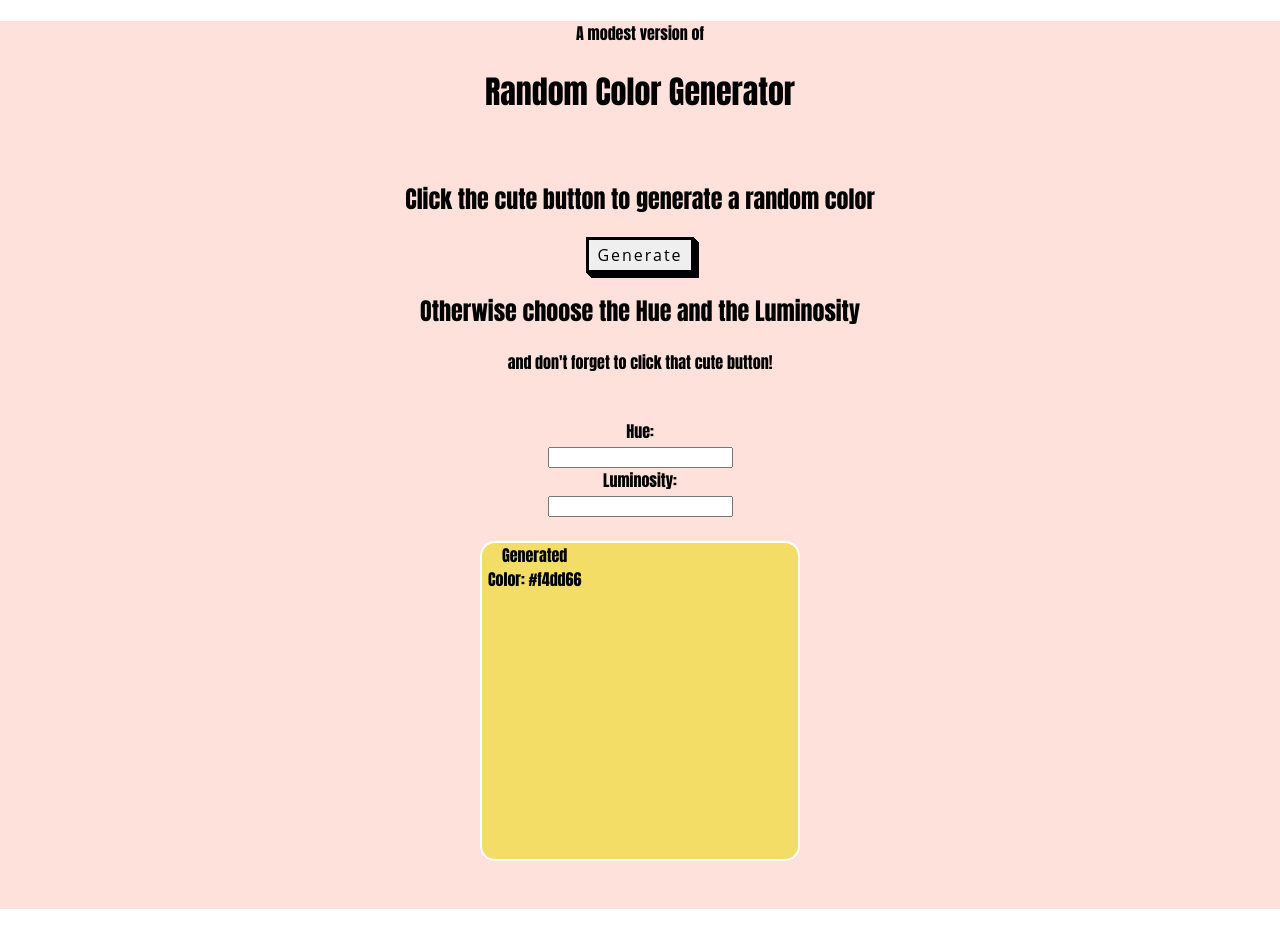
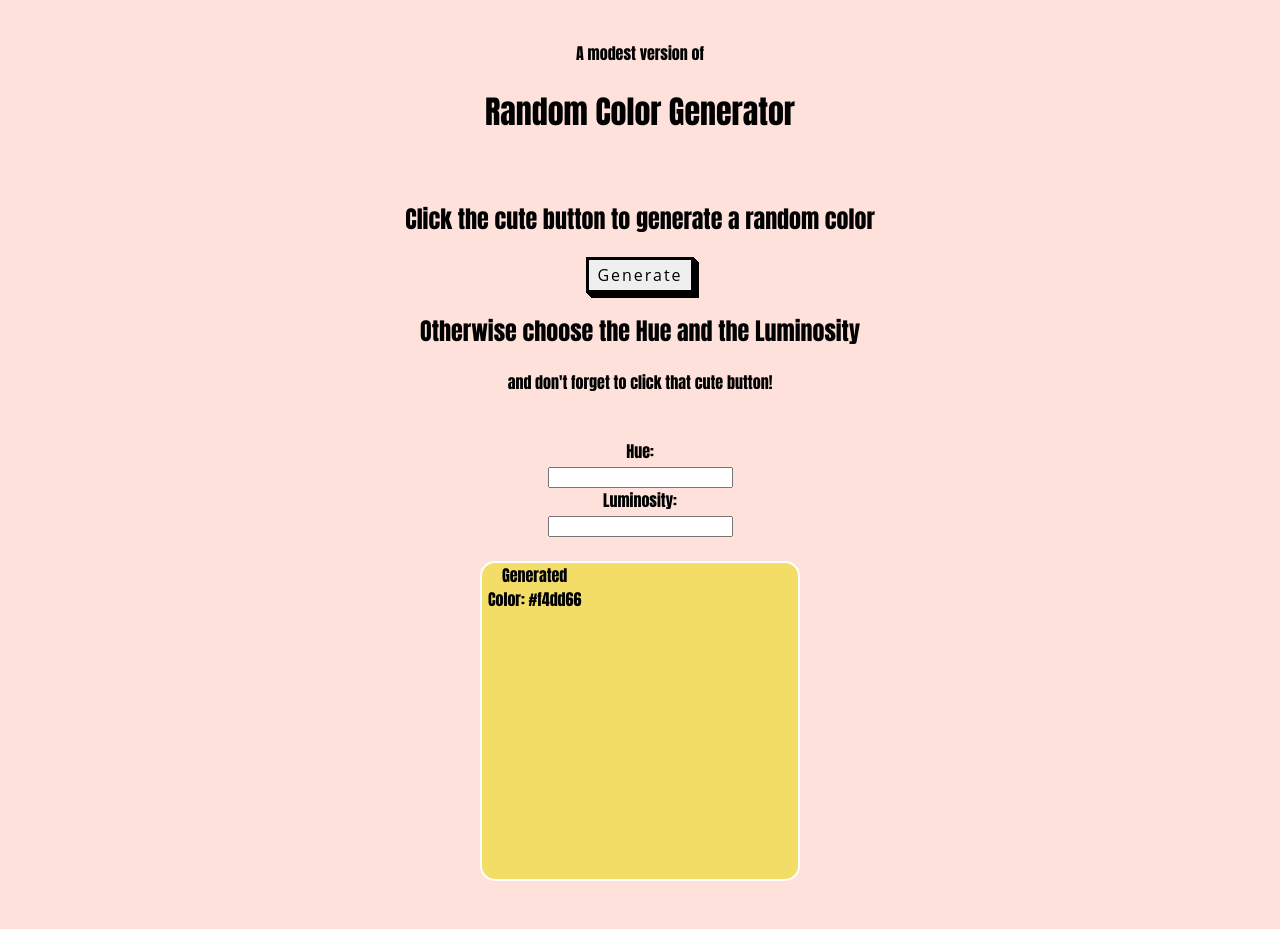
Before and after one commit to ElenaAnnibali/react-random-color-generator, a React (Create React App) app: page / in a window 1280 px wide. Built offline with nearby package versions, Linux system fonts and the light colour scheme.

Commit message:
Fix styling

```diff
--- a/src/App.js
+++ b/src/App.js
@@ -1,9 +1,16 @@
 import './App.js';
+/** @jsxImportSource @emotion/react */
+import { css } from '@emotion/react';
 import Div from './Div.js';
+
+const mainStyles = css`
+  min-height: 100vh;
+  padding-top: 20px;
+`;
 
 export default function App() {
   return (
-    <div className="App">
+    <div className="App" css={mainStyles}>
       <h4>A modest version of</h4>
       <h1>Random Color Generator</h1>
       <br />
```
